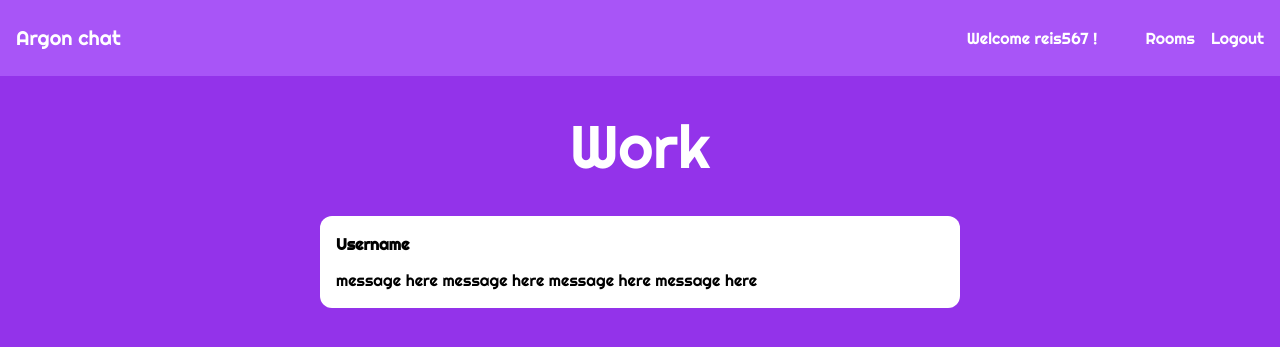
After one commit to Reis567/chat-django, a Django app: a page that uses djangochatproject/rooms/templates/rooms/room.html in a window 1280 px wide. The commit adds this page. Shown: the top 347 px of the page. Run offline with Django 4.2, Linux system fonts and the light colour scheme; a user stored in the database is signed in; data comes from the database, SQL or seed files in the repository; both versions use the stored data as it was after the commit; some libraries are stand-ins or nearby versions.

Commit message:
Room hard coded detail

```diff
--- a/djangochatproject/rooms/templates/rooms/homerooms.html
+++ b/djangochatproject/rooms/templates/rooms/homerooms.html
@@ -12,7 +12,7 @@
             <div class="w-full lg:w-1/4 px-3 py-3">
                 <div class="p-4 bg-white shadow-xl rounded-xl text-center">
                     <h2 class="mb-5 text-2xl font-semibold text-purple-900">{{room.name}}</h2>
-                    <a href="#" class="px-5 py-3 bg-purple-900 block rounded-xl text-white hover:text-purple-900 hover:bg-purple-400 hover:shadow-lg transition easy-in-out duration-500">Join</a>
+                    <a href="{% url 'room' room.slug %}" class="px-5 py-3 bg-purple-900 block rounded-xl text-white hover:text-purple-900 hover:bg-purple-400 hover:shadow-lg transition easy-in-out duration-500">Join</a>
                 </div>
             </div>
         {% endfor %}
--- /dev/null
+++ b/djangochatproject/rooms/templates/rooms/room.html
@@ -0,0 +1,17 @@
+{% extends 'core/base.html' %}
+{% block title %}{{room.name}}{% endblock title %}
+
+{% block content %}
+
+<div class="p-10 lg-p-20 text-center ">
+    <h1 class="text-3xl lg:text-6xl text-white">{{room.name}}</h1>
+</div>
+
+<div class="lg:w-2/4 mx-4 lg:mx-auto p-4 bg-white rounded-xl">
+    <div class="chat-messages space-y-3" id="chat-messages">
+        <p class="font-semibold">Username</p>
+        <p>message here message here message here message here </p>
+    </div>
+</div>
+
+{% endblock content %}
--- a/djangochatproject/rooms/urls.py
+++ b/djangochatproject/rooms/urls.py
@@ -3,4 +3,5 @@ from . import views
 
 urlpatterns = [
     path('', views.rooms  , name='rooms'),
+    path('<slug:slug>/', views.room  , name='room'),
 ]
--- a/djangochatproject/rooms/views.py
+++ b/djangochatproject/rooms/views.py
@@ -10,3 +10,11 @@ def rooms(request):
     return render(request, 'rooms/homerooms.html',{
         'rooms':rooms
     })
+
+@login_required
+def room(request,slug):
+    room = Room.objects.get(slug=slug)
+
+    return render(request, 'rooms/room.html',{
+        'room':room
+    })
```
Also changed, not shown: djangochatproject/db.sqlite3.
